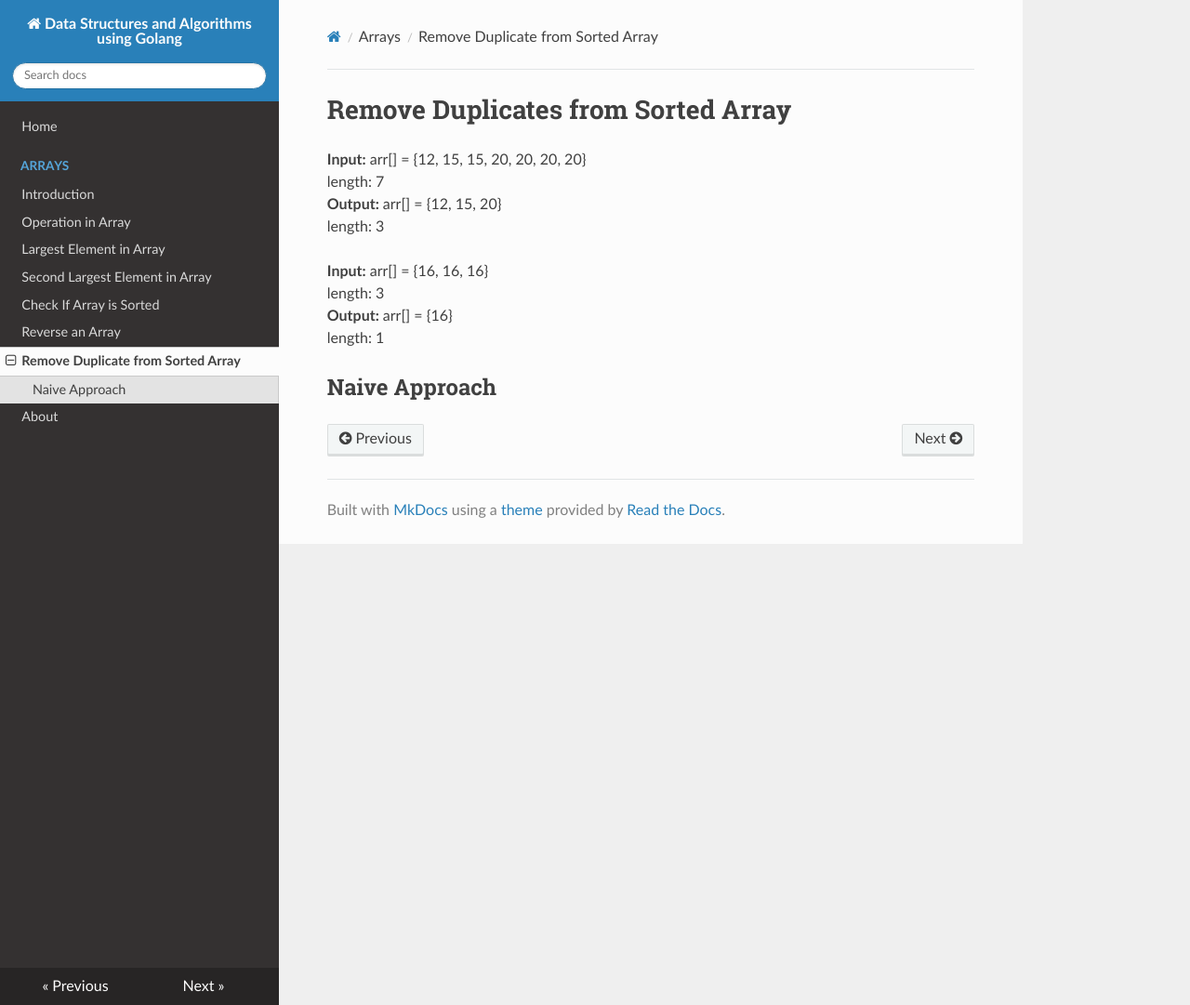
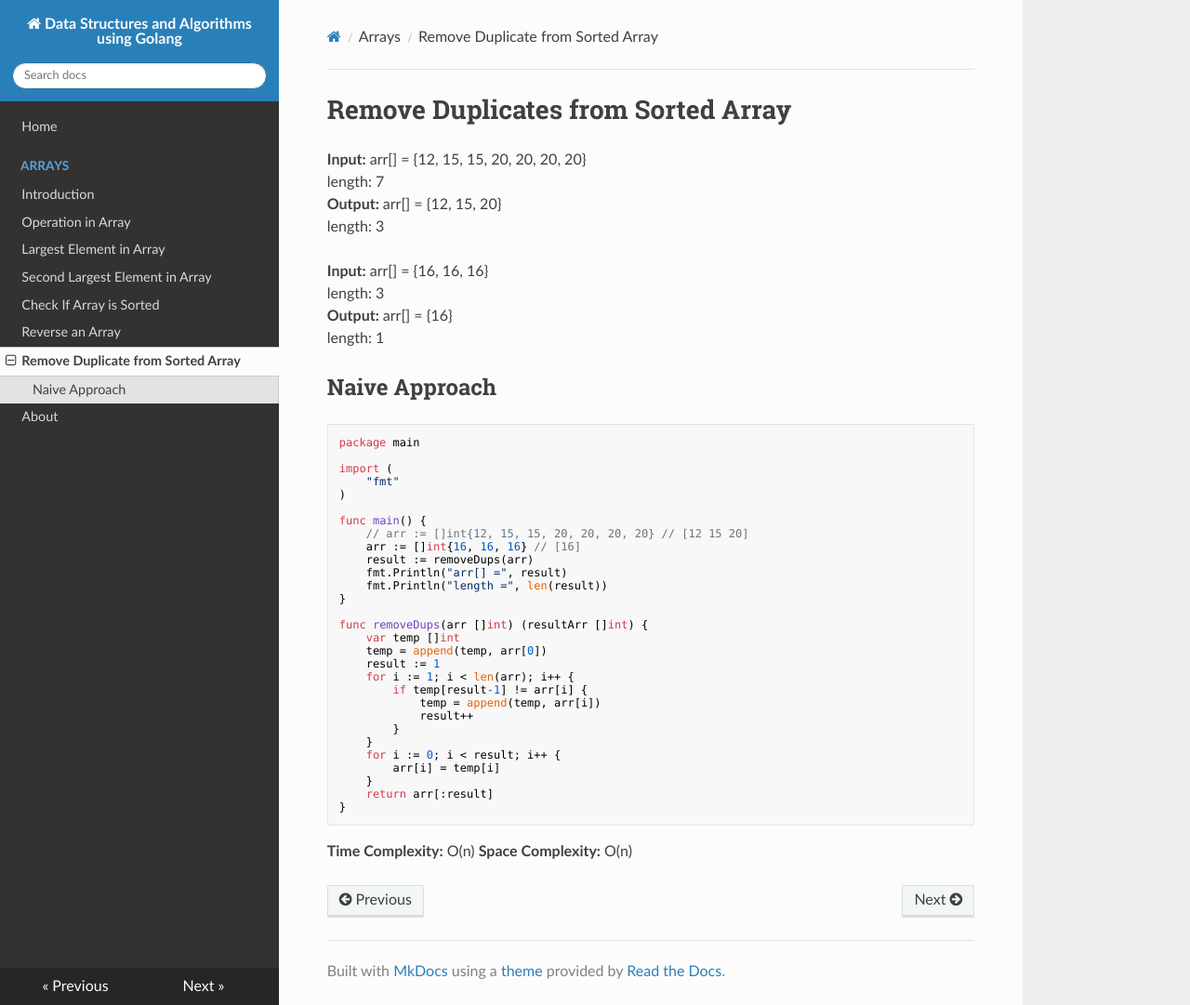
Before and after one commit to prithvipal/golang-dsa, an MkDocs documentation site: the page built from docs/array/remove_duplicates_from_sorted_array.md, in a window 1280 px wide and 1081 px high. Shown: the whole window at 93% size. Built offline with MkDocs 1.6.1, drawn with Linux system fonts in a browser that asks for light colours; nearby versions of some CDN libraries.

Commit message:
remove duplicate naive approach

````diff
--- a/docs/array/remove_duplicates_from_sorted_array.md
+++ b/docs/array/remove_duplicates_from_sorted_array.md
@@ -11,3 +11,38 @@ length: 3 </br>
 length: 1
 
 ## Naive Approach
+
+```
+package main
+
+import (
+	"fmt"
+)
+
+func main() {
+	// arr := []int{12, 15, 15, 20, 20, 20, 20} // [12 15 20]
+	arr := []int{16, 16, 16} // [16]
+	result := removeDups(arr)
+	fmt.Println("arr[] =", result)
+	fmt.Println("length =", len(result))
+}
+
+func removeDups(arr []int) (resultArr []int) {
+	var temp []int
+	temp = append(temp, arr[0])
+	result := 1
+	for i := 1; i < len(arr); i++ {
+		if temp[result-1] != arr[i] {
+			temp = append(temp, arr[i])
+			result++
+		}
+	}
+	for i := 0; i < result; i++ {
+		arr[i] = temp[i]
+	}
+	return arr[:result]
+}
+```
+
+**Time Complexity:** O(n)
+**Space Complexity:** O(n)
````
